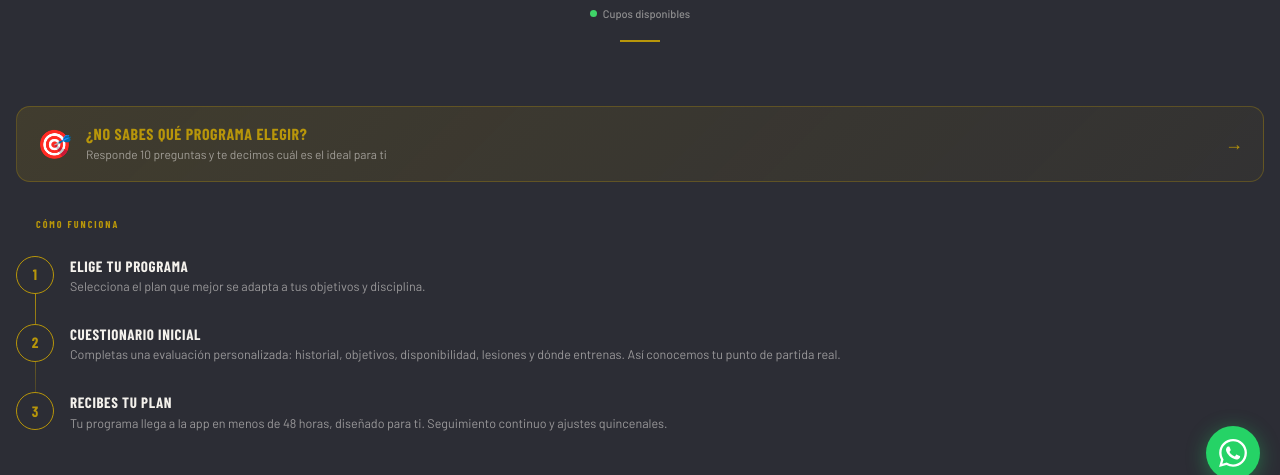
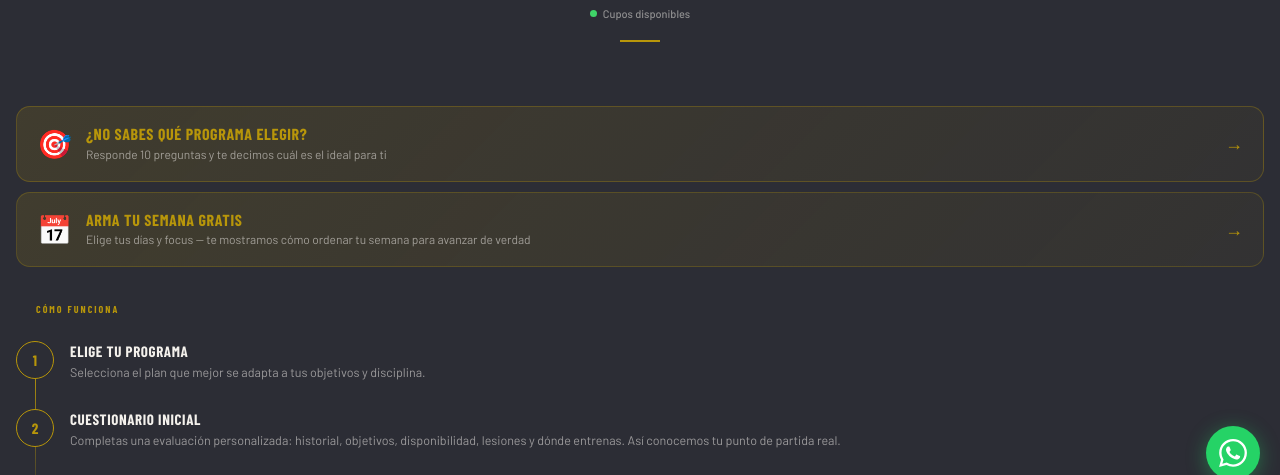
Before and after one commit to fortecenter/forteprograms.cl, a plain HTML site: page index.html in a window 1280 px wide. Shown: the part 296-771 px from the top of the page. Drawn offline with nearby package versions, Linux system fonts and the light colour scheme; a web font is replaced by a local one.

Commit message:
Update index.html

```diff
--- a/index.html
+++ b/index.html
@@ -839,6 +839,15 @@
     </div>
     <div class="quiz-cta-arrow">→</div>
   </a>
+
+  <a href="semana.html" class="quiz-cta" style="margin-top:10px;border-color:rgba(184,150,10,0.25);">
+    <div class="quiz-cta-icon">📅</div>
+    <div class="quiz-cta-body">
+      <div class="quiz-cta-title">Arma tu semana gratis</div>
+      <div class="quiz-cta-sub">Elige tus días y focus — te mostramos cómo ordenar tu semana para avanzar de verdad</div>
+    </div>
+    <div class="quiz-cta-arrow">→</div>
+  </a>
 </div>
 
 <!-- HOW IT WORKS -->
```
